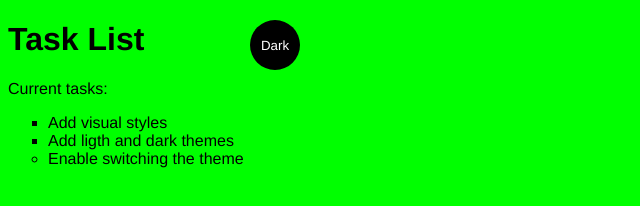
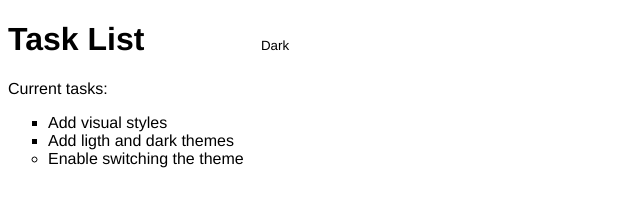
Before and after one commit to viniciusblesa/simple-website-theme-switcher, a plain HTML site: page index.html in a window 1280 px wide. Shown: the whole page, without its empty margins (0-640 px from the left). Drawn offline with Linux system fonts and the light colour scheme.

Commit message:
fix: corrige nome da classe light-theme

```diff
--- a/index.html
+++ b/index.html
@@ -6,7 +6,7 @@
         <title>Simples website</title>
         <link rel="stylesheet" href="main.css">
     </head>
-    <body class="ligth-theme">
+    <body class="light-theme">
         <h1>Task List</h1>
         <p id="msg">Current tasks:</p>
 
```
